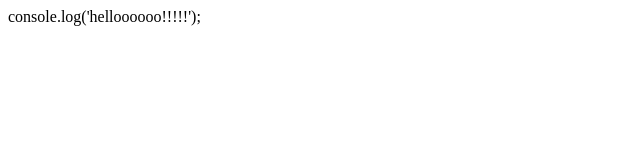
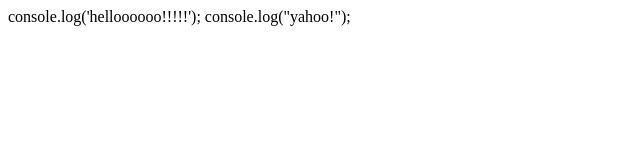
Before and after one commit to nakatsuboryosuke/GEEKpre, a plain HTML site: page index.html in a window 1280 px wide. Shown: the whole page, without its empty margins (0-640 px from the left). Drawn offline with Linux system fonts and the light colour scheme.

Commit message:
３行目

```diff
--- a/index.html
+++ b/index.html
@@ -6,6 +6,6 @@
     <title>Document</title>
   </head>
   <body>
-    console.log('helloooooo!!!!!');
+    console.log('helloooooo!!!!!'); console.log("yahoo!");
   </body>
 </html>
```
